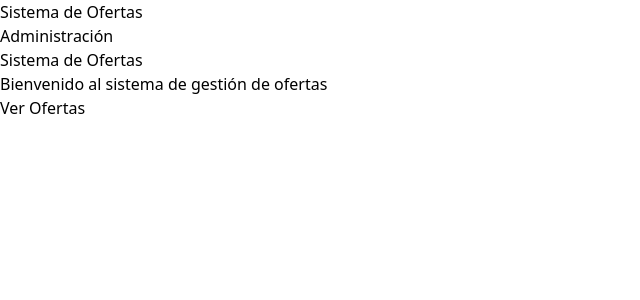
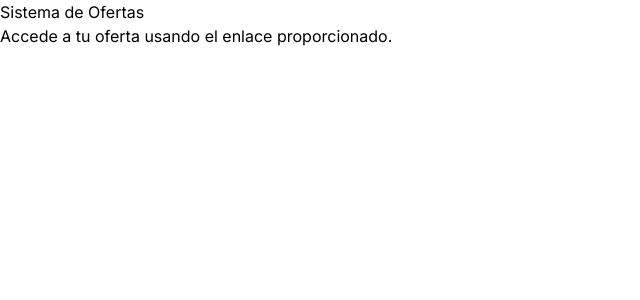
Before and after one commit to zarruk/oferta-webhook, a Next.js app: page / in a window 1280 px wide. Shown: the top 300 px of the page, without its empty margins (0-640 px from the left). Built offline with nearby package versions, Linux system fonts and the light colour scheme.

Commit message:
fix: usar UUID en lugar de número de pedido para identificar ofertas

```diff
--- a/app/api/ofertas/actualizar/route.ts
+++ b/app/api/ofertas/actualizar/route.ts
@@ -5,7 +5,7 @@ import { SPREADSHEET_ID, SHEET_ID, CREDENTIALS } from '@/app/lib/googleSheets';
 
 export async function POST(request: Request) {
   try {
-    const { numeroPedido } = await request.json();
+    const { numeroPedido, uuid } = await request.json();
 
     const jwt = new JWT({
       email: CREDENTIALS.client_email,
@@ -18,11 +18,11 @@ export async function POST(request: Request) {
     const sheet = doc.sheetsById[SHEET_ID];
     const rows = await sheet.getRows();
 
-    // Encontrar la oferta actual
-    const ofertaActual = rows.find(row => row.get('Número de Pedido') === numeroPedido);
+    // Encontrar la oferta actual por UUID
+    const ofertaActual = rows.find(row => row.get('UUID') === uuid);
 
     if (!ofertaActual) {
-      return NextResponse.json({ success: false, error: 'Pedido no encontrado' });
+      return NextResponse.json({ success: false, error: 'Oferta no encontrada' });
     }
 
     const cedulaTransportista = ofertaActual.get('Cédula');
@@ -33,7 +33,7 @@ export async function POST(request: Request) {
         row.get('Cédula') === cedulaTransportista &&
         row.get('Estado') === 'Recibido'
       ) {
-        if (row.get('Número de Pedido') === numeroPedido) {
+        if (row.get('UUID') === uuid) {
           row.set('Estado', 'Aceptada');
         } else {
           row.set('Estado', 'Cancelada');
--- a/app/layout.tsx
+++ b/app/layout.tsx
@@ -1,30 +1,24 @@
-import './globals.css'
+import type { Metadata } from 'next';
+import { Inter } from 'next/font/google';
+import './globals.css';
+
+const inter = Inter({ subsets: ['latin'] });
+
+export const metadata: Metadata = {
+  title: 'Sistema de Ofertas',
+  description: 'Sistema de gestión de ofertas de transporte',
+};
 
 export default function RootLayout({
   children,
 }: {
-  children: React.ReactNode
+  children: React.ReactNode;
 }) {
   return (
     <html lang="es">
-      <body className="min-h-screen bg-gray-50">
-        <nav className="bg-white shadow-md">
-          <div className="max-w-7xl mx-auto px-4 py-3">
-            <div className="flex justify-between items-center">
-              <h1 className="text-xl font-bold text-gray-800">Sistema de Ofertas</h1>
-              <a
-                href="/admin/ofertas"
-                className="text-blue-600 hover:text-blue-800"
-              >
-                Administración
-              </a>
-            </div>
-          </div>
-        </nav>
-        <main className="container mx-auto py-8 px-4">
-          {children}
-        </main>
+      <body className={inter.className}>
+        {children}
       </body>
     </html>
-  )
+  );
 }
--- a/app/ofertas/[uuid]/BotonAceptar.tsx
+++ b/app/ofertas/[uuid]/BotonAceptar.tsx
@@ -6,6 +6,7 @@ import { Fragment } from 'react';
 
 interface Props {
   oferta: {
+    uuid: string;
     numeroPedido: string;
     ciudadOrigen: string;
     ciudadDestino: string;
@@ -96,7 +97,8 @@ export default function BotonAceptar({ oferta }: Props) {
           'Content-Type': 'application/json',
         },
         body: JSON.stringify({
-          numeroPedido: oferta.numeroPedido
+          numeroPedido: oferta.numeroPedido,
+          uuid: oferta.uuid
         })
       });
 
--- a/app/page.tsx
+++ b/app/page.tsx
@@ -1,17 +1,13 @@
-export default function HomePage() {
+export default function Home() {
   return (
-    <div className="flex flex-col items-center justify-center min-h-screen py-2">
-      <h1 className="text-4xl font-bold mb-4">Sistema de Ofertas</h1>
-      <p className="text-lg text-gray-600">
-        Bienvenido al sistema de gestión de ofertas
-      </p>
-      <div className="mt-8">
-        <a
-          href="/admin/ofertas"
-          className="bg-blue-500 hover:bg-blue-700 text-white font-bold py-2 px-4 rounded"
-        >
-          Ver Ofertas
-        </a>
+    <div className="min-h-screen bg-gray-50 flex flex-col items-center justify-center p-4">
+      <div className="max-w-md w-full bg-white rounded-lg shadow-md p-8">
+        <h1 className="text-2xl font-bold text-center text-gray-800 mb-4">
+          Sistema de Ofertas
+        </h1>
+        <p className="text-gray-600 text-center">
+          Accede a tu oferta usando el enlace proporcionado.
+        </p>
       </div>
     </div>
   );
```
